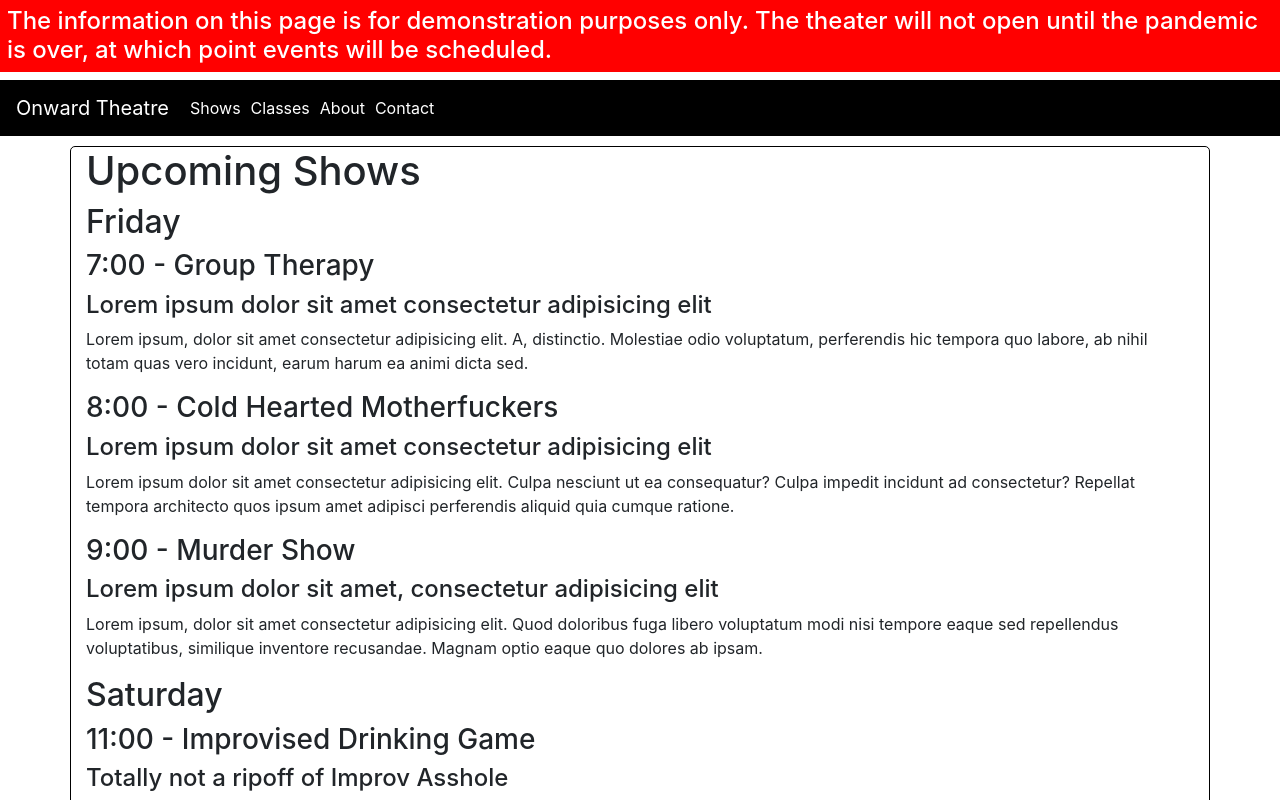
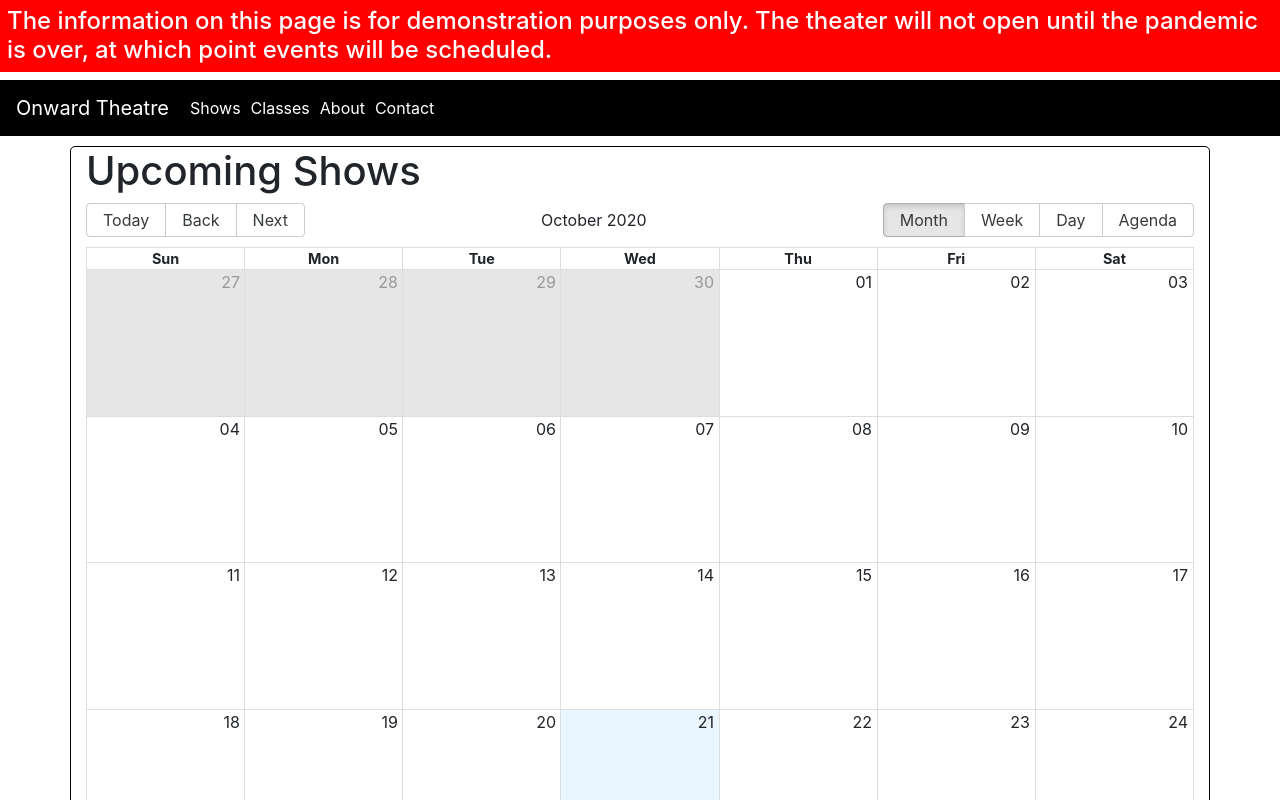
Before and after one commit to roblingjohn/onward-theatre, a React (Create React App) app in the folder client/: page /shows in a window 1280 px wide. Shown: the top 800 px of the page. Built offline with nearby package versions, Linux system fonts and the light colour scheme.

Commit message:
added calendar

```diff
--- a/client/package.json
+++ b/client/package.json
@@ -7,7 +7,10 @@
     "@testing-library/react": "^9.5.0",
     "@testing-library/user-event": "^7.2.1",
     "axios": "^0.20.0",
+    "moment": "^2.28.0",
+    "moment-timezone": "^0.5.31",
     "react": "^16.13.1",
+    "react-big-calendar": "^0.27.0",
     "react-bootstrap": "^1.3.0",
     "react-dom": "^16.13.1",
     "react-router-dom": "^5.2.0",
--- /dev/null
+++ b/client/src/components/EventCalendar.jsx
@@ -0,0 +1,37 @@
+import React, { Component } from "react";
+import { Calendar, momentLocalizer } from "react-big-calendar";
+// import moment from "moment";
+import moment from "moment-timezone";
+import "react-big-calendar/lib/css/react-big-calendar.css";
+
+moment.tz.setDefault("America/New_York");
+
+const localizer = momentLocalizer(moment);
+
+class EventCalendar extends Component {
+  state = {
+    shows: [
+      {
+        start: new Date("2020-09-18 6:00"),
+        end: new Date("2020-09-18 6:00"),
+        title: "Some title",
+      },
+    ],
+  };
+  render() {
+    return (
+      <div>
+        <Calendar
+          className="calendar"
+          localizer={localizer}
+          events={this.state.shows}
+          defaultDate={new Date()}
+          defaultView="month"
+          style={{ height: "100vh" }}
+        />
+      </div>
+    );
+  }
+}
+
+export default EventCalendar;
--- a/client/src/containers/Shows.jsx
+++ b/client/src/containers/Shows.jsx
@@ -1,11 +1,13 @@
 import React, { Component } from "react";
 import UpcomingShows from "../components/UpcomingShows";
+import EventCalendar from "../components/EventCalendar";
 
 class Shows extends Component {
   render() {
     return (
       <div>
         <h1>Upcoming Shows</h1>
+        <EventCalendar />
         <UpcomingShows />
       </div>
     );
--- a/client/src/index.css
+++ b/client/src/index.css
@@ -45,3 +45,9 @@ a.navlink {
 .jumbotron {
   margin-top: 10px;
 }
+
+.calendar {
+  height: 500px;
+}
+
+/* @import 'react-big-calendar/lib/css/react-big-calendar.css'; */
--- a/package.json
+++ b/package.json
@@ -29,6 +29,7 @@
     "express": "^4.17.1",
     "http-proxy-middleware": "^1.0.5",
     "if-env": "^1.0.4",
-    "mongoose": "^5.10.5"
+    "mongoose": "^5.10.5",
+    "react-big-calendar": "^0.27.0"
   }
 }
```
Also changed, not shown: 2 other files (tests, documents, lock files or other folders).
